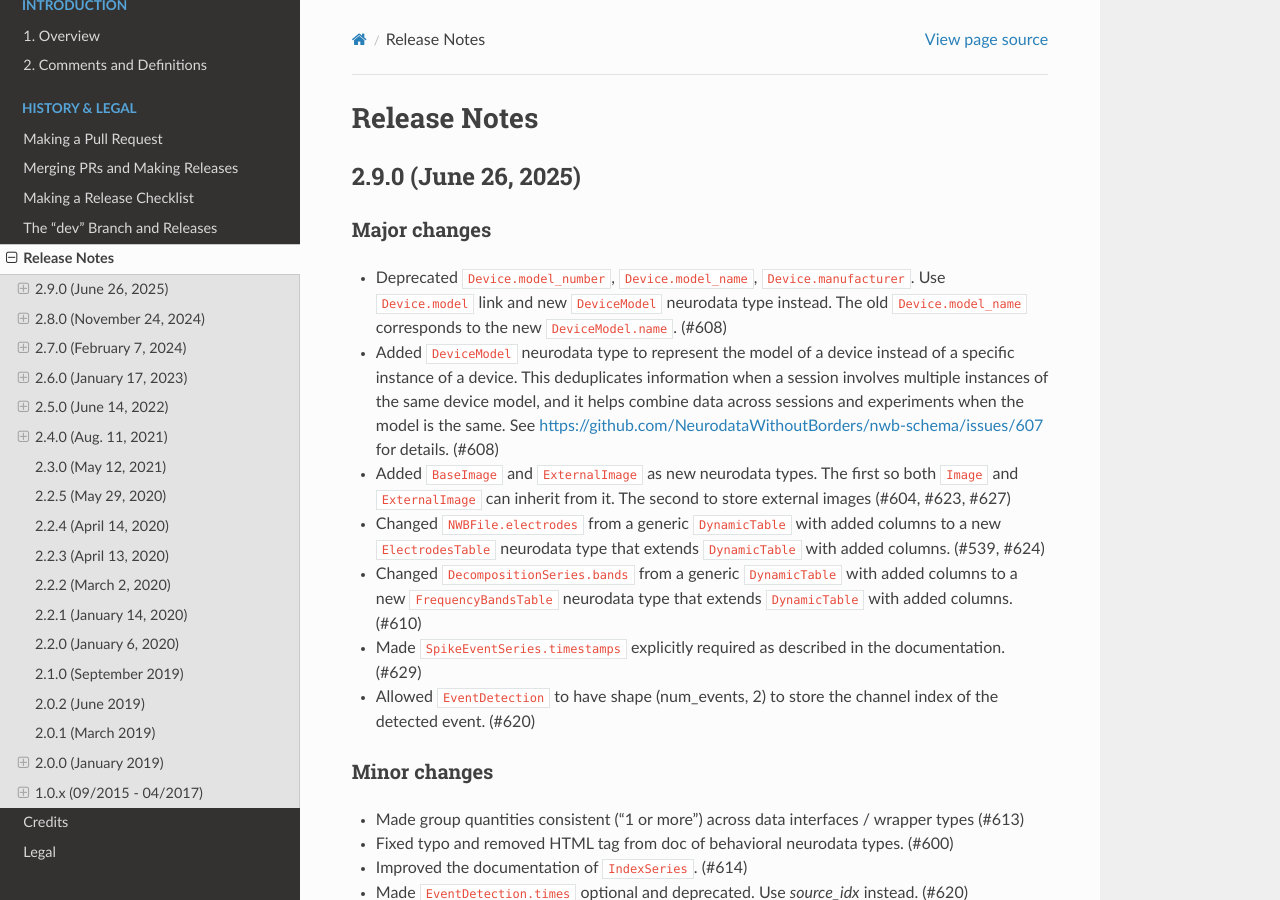
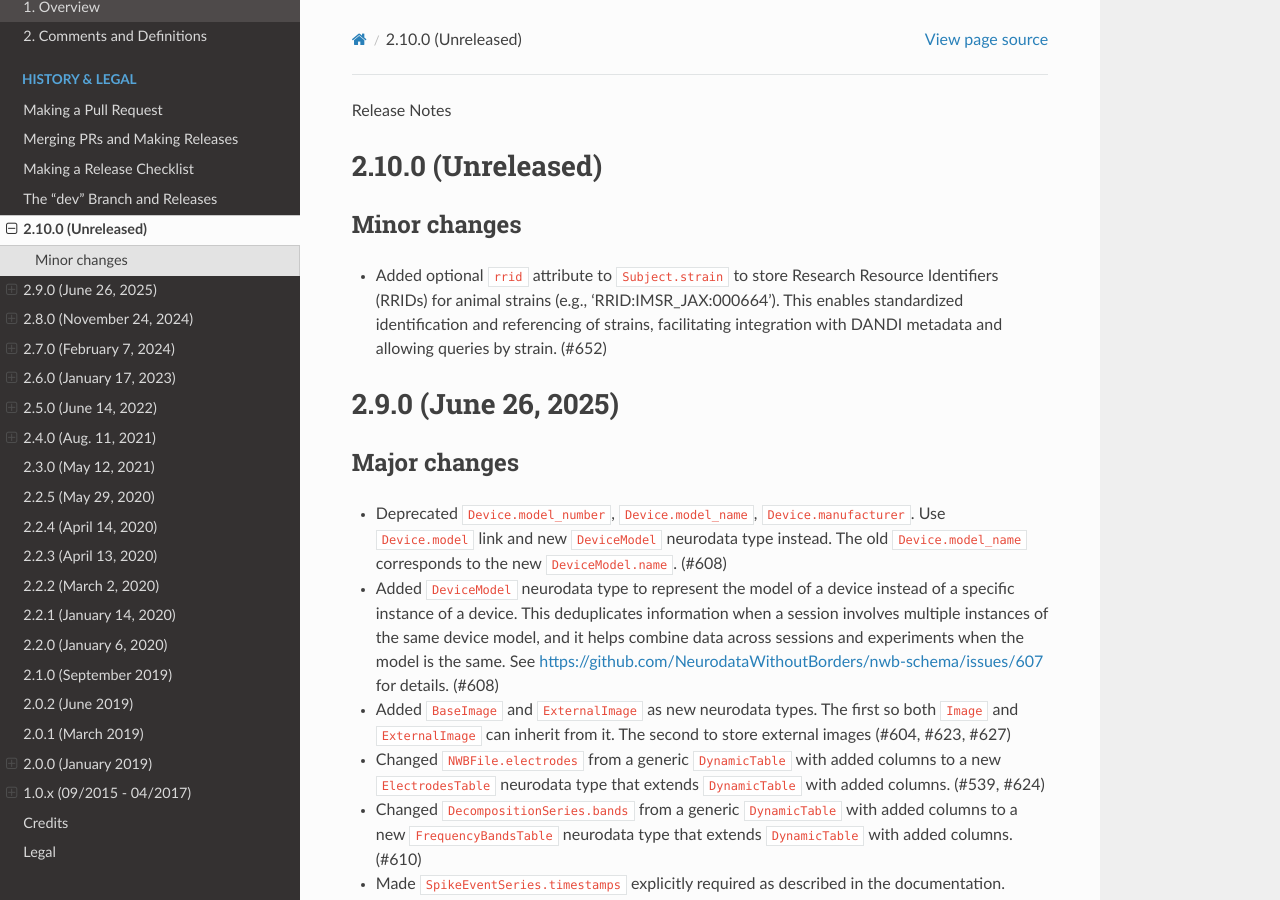
Before and after one commit to NeurodataWithoutBorders/nwb-schema, a Sphinx documentation site: the page built from docs/format/source/format_release_notes.rst, in a window 1280 px wide and 900 px high. Built offline with Sphinx 7.4.7 and the Read the Docs theme 3.1.0, drawn with Linux system fonts in a browser that asks for light colours.

Commit message:
Add optional `rrid` attribute to `Subject.strain` for standardized identification of animal strains

```diff
--- a/docs/format/source/format_release_notes.rst
+++ b/docs/format/source/format_release_notes.rst
@@ -1,7 +1,16 @@
 .. _nwb-schema-release-notes:
 
 Release Notes
-=============
+
+2.10.0 (Unreleased)
+-------------------
+
+Minor changes
+^^^^^^^^^^^^^
+- Added optional ``rrid`` attribute to ``Subject.strain`` to store Research Resource Identifiers (RRIDs)
+  for animal strains (e.g., 'RRID:IMSR_JAX:000664'). This enables standardized identification and
+  referencing of strains, facilitating integration with DANDI metadata and allowing queries by strain. (#652)
+
 
 2.9.0 (June 26, 2025)
 ---------------------
```
Also changed, not shown: 1 other file.
